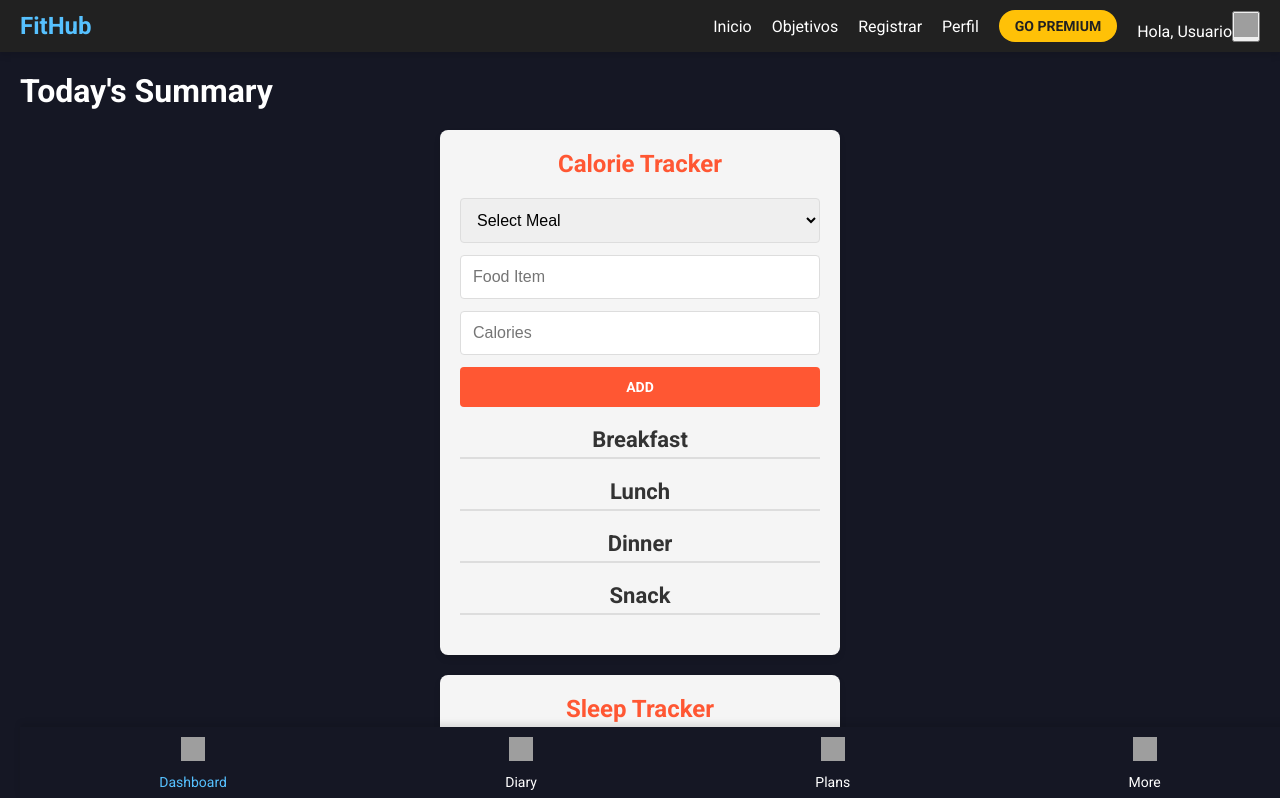
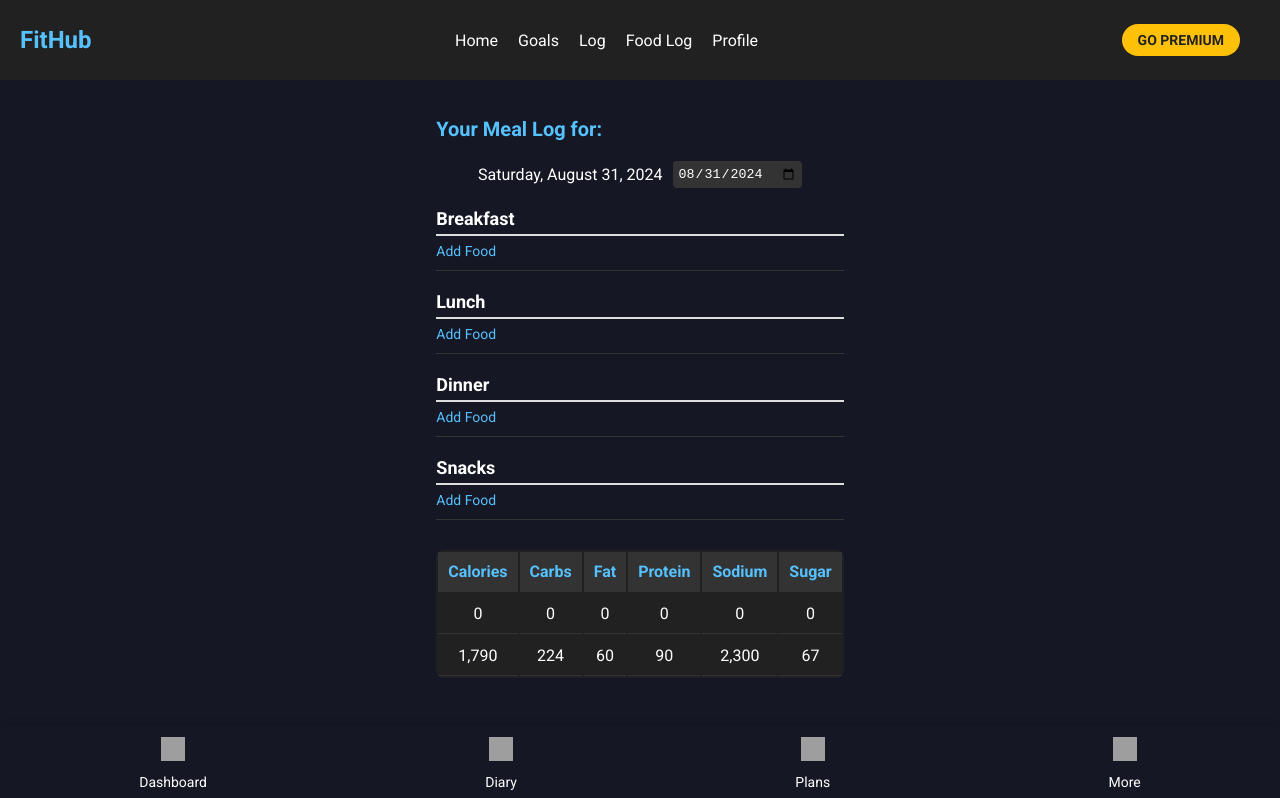
Before and after one commit to Christ02/Fithub, a React (Vite) app in the folder frontend/: page /food-log in a window 1280 px wide. Shown: the top 798 px of the page. Built offline with nearby package versions, Linux system fonts and the light colour scheme; grey boxes are pictures that could not be loaded.

Commit message:
Cambios principales en foodlog

```diff
--- a/frontend/src/App.jsx
+++ b/frontend/src/App.jsx
@@ -1,11 +1,20 @@
 import React from 'react';
+import { BrowserRouter as Router, Route, Routes } from 'react-router-dom';
 import Dashboard from './pages/Dashboard';
+import FoodLog from './pages/FoodLog';
+import Header from './components/Header/Header';
+import FooterNav from './components/FooterNav/FooterNav';
 
 function App() {
   return (
-    <div className="App">
-      <Dashboard />
-    </div>
+    <Router>
+      <Header /> {/* Este header se mostrará en todas las páginas */}
+      <Routes>
+        <Route path="/" element={<Dashboard />} />
+        <Route path="/food-log" element={<FoodLog />} />
+      </Routes>
+      <FooterNav /> {/* Este footer se mostrará en todas las páginas */}
+    </Router>
   );
 }
 
--- a/frontend/src/components/Header/Header.css
+++ b/frontend/src/components/Header/Header.css
@@ -62,3 +62,21 @@
     width: 24px;
     height: 24px;
   }
+  .app-header .app-name {
+    text-decoration: none;
+    color: #56C1FF;
+  }
+
+  .app-header .app-name:hover {
+    text-decoration: none;
+  }
+
+  .app-header .header-nav a {
+    color: white;
+    text-decoration: none;
+    margin-right: 20px;
+  }
+
+  .app-header .header-nav a:hover {
+    text-decoration: underline;
+  }
--- a/frontend/src/components/Header/Header.jsx
+++ b/frontend/src/components/Header/Header.jsx
@@ -1,26 +1,25 @@
 import React from 'react';
+import { Link } from 'react-router-dom';
 import './Header.css';
 
 const Header = () => {
   return (
     <header className="app-header">
       <div className="header-left">
-        <h1 className="app-name">FitHub</h1>
+        <Link to="/" className="app-name"> {/* Envolver FitHub con Link */}
+          <h1 className="app-name">FitHub</h1>
+        </Link>
       </div>
+      <nav className="header-nav">
+        <Link to="/">Home</Link>
+        <Link to="/goals">Goals</Link>
+        <Link to="/log">Log</Link>
+        <Link to="/food-log">Food Log</Link>
+        <Link to="/profile">Profile</Link>
+      </nav>
       <div className="header-right">
-        <nav className="header-nav">
-          <a href="/">Inicio</a>
-          <a href="/objetivos">Objetivos</a>
-          <a href="/registro">Registrar</a>
-          <a href="/perfil">Perfil</a>
-        </nav>
         <button className="premium-button">Go Premium</button>
-        <div className="user-options">
-          <span>Hola, Usuario</span>
-          <button className="notification-icon">
-            <img src="/path/to/bell-icon.png" alt="Notifications" />
-          </button>
-        </div>
+
       </div>
     </header>
   );
--- a/frontend/src/index.css
+++ b/frontend/src/index.css
@@ -1,14 +1,24 @@
-* {
+body, html, #root {
+  margin: 0;
   padding: 0;
-  margin: 0;
-  box-sizing: border-box;
+  height: 100%;
+  background-color: #151724; /* Fondo global */
+  font-family: 'Roboto', sans-serif;
 }
 
-body {
-  min-height: 100vh;
+h1, h2, h3 {
+  font-weight: 700;
+  color: white;
 }
 
-a {
-  text-decoration: none;
-  color: inherit;
+p, span {
+  font-weight: 400;
+  color: white;
 }
+
+button {
+  font-family: 'Roboto', sans-serif;
+  font-weight: 700;
+  text-transform: uppercase;
+  font-size: 14px;
+}
--- a/frontend/src/pages/Dashboard.jsx
+++ b/frontend/src/pages/Dashboard.jsx
@@ -1,22 +1,16 @@
 import React from 'react';
-import Header from '../components/Header/Header';
 import CalorieTracker from '../components/CalorieTracker/CalorieTracker';
 import SleepTracker from '../components/SleepTracker/SleepTracker';
 import ExerciseTracker from '../components/ExerciseTracker/ExerciseTracker';
-import FooterNav from '../components/FooterNav/FooterNav';
 import './Dashboard.css';
 
 const Dashboard = () => {
   return (
     <div className="dashboard">
-      <Header  />
       <div className="dashboard-content">
         <h1 className="dashboard-title">Today's Summary</h1>
         <div className="trackers">
-          <CalorieTracker />
-          <SleepTracker />
-          <ExerciseTracker />
-          <FooterNav />
+
         </div>
       </div>
     </div>
--- a/frontend/src/pages/FoodLog.css
+++ b/frontend/src/pages/FoodLog.css
@@ -0,0 +1,90 @@
+.food-log {
+    background-color: #151724;
+    color: white;
+    min-height: 100vh;
+    display: flex;
+    flex-direction: column;
+    justify-content: space-between;
+  }
+
+  .food-log-content {
+    max-width: 800px;
+    margin: 0 auto;
+    padding: 20px;
+  }
+
+  .food-log-content h2 {
+    font-size: 20px;
+    color: #56C1FF;
+    margin-bottom: 20px;
+  }
+
+  .date-picker {
+    display: flex;
+    justify-content: center;
+    align-items: center;
+    margin-bottom: 20px;
+  }
+
+  .date-picker span {
+    font-size: 16px;
+    margin-right: 10px;
+  }
+
+  .date-picker input {
+    background-color: #333;
+    color: white;
+    border: none;
+    padding: 5px;
+    border-radius: 4px;
+  }
+
+  .meal-section {
+    margin-bottom: 20px;
+    border-bottom: 1px solid #333;
+    padding-bottom: 10px;
+    text-align: left;
+  }
+
+  .meal-section h3 {
+    font-size: 18px;
+    color: #FFFFFF;
+    margin-bottom: 5px;
+  }
+
+  .add-food-link {
+    font-size: 14px;
+    color: #56C1FF;
+    text-decoration: none;
+  }
+
+  .add-food-link:hover {
+    text-decoration: underline;
+  }
+
+  .nutrient-summary {
+    margin-top: 30px;
+    text-align: center;
+  }
+
+  .nutrient-summary table {
+    width: 100%;
+    background-color: #212121;
+    border-radius: 8px;
+    overflow: hidden;
+    text-align: center;
+  }
+
+  .nutrient-summary th, .nutrient-summary td {
+    padding: 10px;
+    border-bottom: 1px solid #333;
+  }
+
+  .nutrient-summary th {
+    background-color: #333;
+    color: #56C1FF;
+  }
+
+  .nutrient-summary td {
+    color: white;
+  }
--- a/frontend/src/pages/FoodLog.jsx
+++ b/frontend/src/pages/FoodLog.jsx
@@ -0,0 +1,84 @@
+import React, { useState } from 'react';
+import Header from '../components/Header/Header';
+import FooterNav from '../components/FooterNav/FooterNav';
+import './FoodLog.css';
+
+const FoodLog = () => {
+    const [selectedDate, setSelectedDate] = useState(new Date().toISOString().split('T')[0]);
+
+    const formatDate = (dateString) => {
+      const options = { weekday: 'long', year: 'numeric', month: 'long', day: 'numeric' };
+      return new Date(dateString).toLocaleDateString('en-US', options);
+    };
+
+    const handleDateChange = (event) => {
+      setSelectedDate(event.target.value);
+    };
+
+
+  return (
+    <div className="food-log">
+      <div className="food-log-content">
+        <h2>Your Meal Log for:</h2>
+        <div className="date-picker">
+          <span>{formatDate(selectedDate)}</span>
+          <input
+            type="date"
+            value={selectedDate}
+            onChange={handleDateChange}
+          />
+        </div>
+        <div className="meal-section">
+          <h3>Breakfast</h3>
+          <a href="/" className="add-food-link">Add Food</a>
+        </div>
+        <div className="meal-section">
+          <h3>Lunch</h3>
+          <a href="/" className="add-food-link">Add Food</a>
+        </div>
+        <div className="meal-section">
+          <h3>Dinner</h3>
+          <a href="/" className="add-food-link">Add Food</a>
+        </div>
+        <div className="meal-section">
+          <h3>Snacks</h3>
+          <a href="/" className="add-food-link">Add Food</a>
+        </div>
+        <div className="nutrient-summary">
+          <table>
+            <thead>
+              <tr>
+                <th>Calories</th>
+                <th>Carbs</th>
+                <th>Fat</th>
+                <th>Protein</th>
+                <th>Sodium</th>
+                <th>Sugar</th>
+              </tr>
+            </thead>
+            <tbody>
+              <tr>
+                <td>0</td>
+                <td>0</td>
+                <td>0</td>
+                <td>0</td>
+                <td>0</td>
+                <td>0</td>
+              </tr>
+              <tr>
+                <td>1,790</td>
+                <td>224</td>
+                <td>60</td>
+                <td>90</td>
+                <td>2,300</td>
+                <td>67</td>
+              </tr>
+            </tbody>
+          </table>
+        </div>
+      </div>
+    </div>
+  );
+};
+
+export default FoodLog;
```
